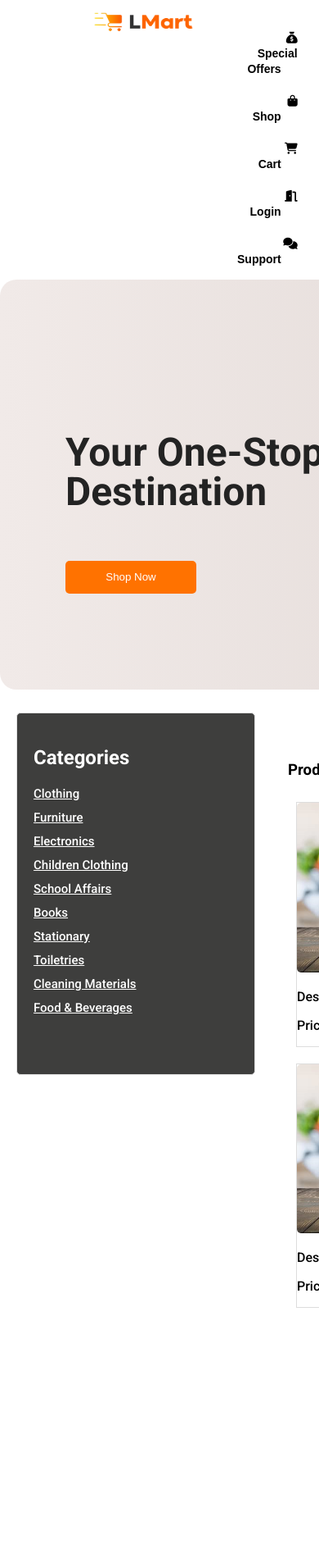
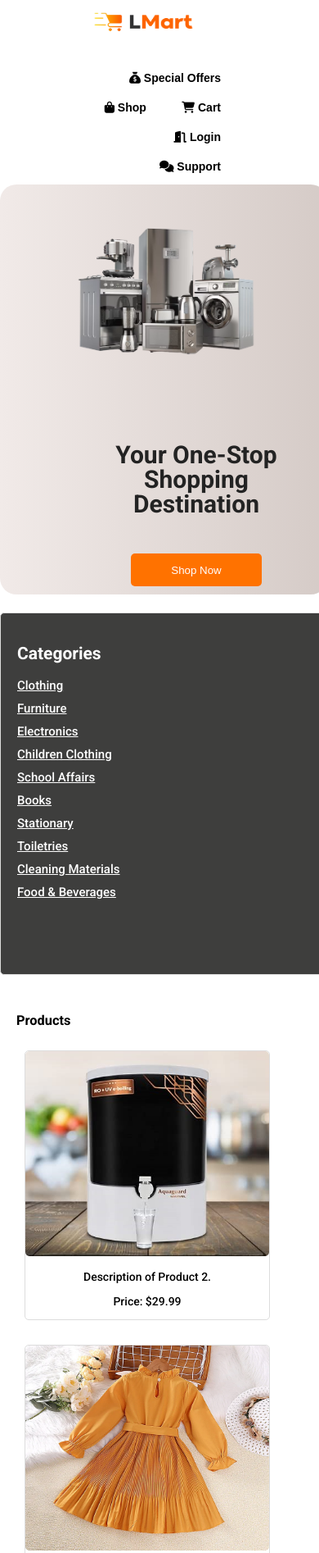
Before and after one commit to khadijahLF/LMart, a plain HTML site: page index.html in a window 390 px wide. Shown: the top 1894 px of the page at 82% size. Drawn offline with Linux system fonts and the light colour scheme; some icons are missing.

Commit message:
feat: update

```diff
--- a/index.html
+++ b/index.html
@@ -105,19 +105,19 @@
                 </div>
 
                 <div class="product">
-                    <img src="images/" alt="">
+                    <img src="images/dress.webp" alt="">
                     <p>Description of Product 2.</p>
                     <p>Price: $29.99</p>
                 </div>
 
                 <div class="product">
-                    <img src="images/Image 2.jpg" alt="">
+                    <img src="images/bag.jpg.jpg" alt="">
                     <p>Description of Product 2.</p>
                     <p>Price: $29.99</p>
                 </div>
 
                 <div class="product">
-                    <img src="images/Image 2.jpg" alt="">
+                    <img src="images/shoe.jpg.jpg" alt="">
                     <p>Description of Product 2.</p>
                     <p>Price: $29.99</p>
                 </div>
--- a/style.css
+++ b/style.css
@@ -174,7 +174,7 @@ text-align: center;
 
 .main-content {
   flex-grow: 1;
-  padding: 40px;
+  padding: 20px;
 }
 
 .categories {
@@ -211,6 +211,7 @@ text-align: center;
   margin: 10px;
   border: 1px solid #ddd;
   background-color: #fff;
+  border-radius: 5px;
 }
 
 .product img{
@@ -219,6 +220,7 @@ text-align: center;
   object-fit: fill; /* Ensures the image covers the entire container */
   object-position: center; /* Centers the image within the container */
   box-sizing: border-box;
+  height: 250px;
 }
 
 
@@ -302,3 +304,84 @@ footer {
       margin: 10px 0;
   }
 }
+
+@media only screen and (max-width: 600px) {
+  body {
+      font-size: 14px; /* Adjust font size for small screens */
+  }
+
+  .menu {
+      flex-direction: column; /* Stack menu items vertically for small screens */
+      text-align: center;
+  }
+
+  .nav-links ul {
+      padding: 0;
+  }
+
+  .nav-links li {
+      margin: 0;
+  }
+
+  .header {
+      flex-direction: column; /* Stack header elements vertically for small screens */
+      text-align: center;
+
+      width: 400px;
+      justify-content: center;
+      place-content: center;
+
+  }
+
+  .left-header {
+      order: 2; /* Reorder left header content below right header for small screens */
+
+  }
+
+  .right-header img {
+      width: 100%;
+      padding-bottom: 0%; /* Make the image fill the width of the container */
+  }
+
+  .products {
+    display: grid;
+    grid-template-columns: 1fr; /* Display products in a single column on small screens */
+    gap: 10px; /* Add some gap between products for better spacing */
+}
+
+.product {
+    width: 300px;
+    box-sizing: border-box;
+    text-align: center;
+}
+
+.container {
+  display: flex;
+  flex-direction: column; /* Stack container content vertically for small screens */
+}
+
+.sidebar {
+  order: -1; /* Move sidebar to the top for small screens */
+  width: 400px; /* Make the sidebar fill the width of the container */
+  margin-bottom: 10px; /* Add some space between the sidebar and the main content */
+}
+
+.main-content {
+  width: 100%; /* Make the main content fill the width of the container */
+}
+
+.bd-p{
+  width: 300px;
+ margin-top: -20px;
+}
+
+#head1{
+  font-size: 30px;
+  line-height: 30px;
+}
+
+.right-header{
+  width: 250px;
+}
+
+}
```
Also changed, not shown: images/bag.jpg.jpg (added), images/dress.webp (added), images/shoe.jpg.jpg (added).
